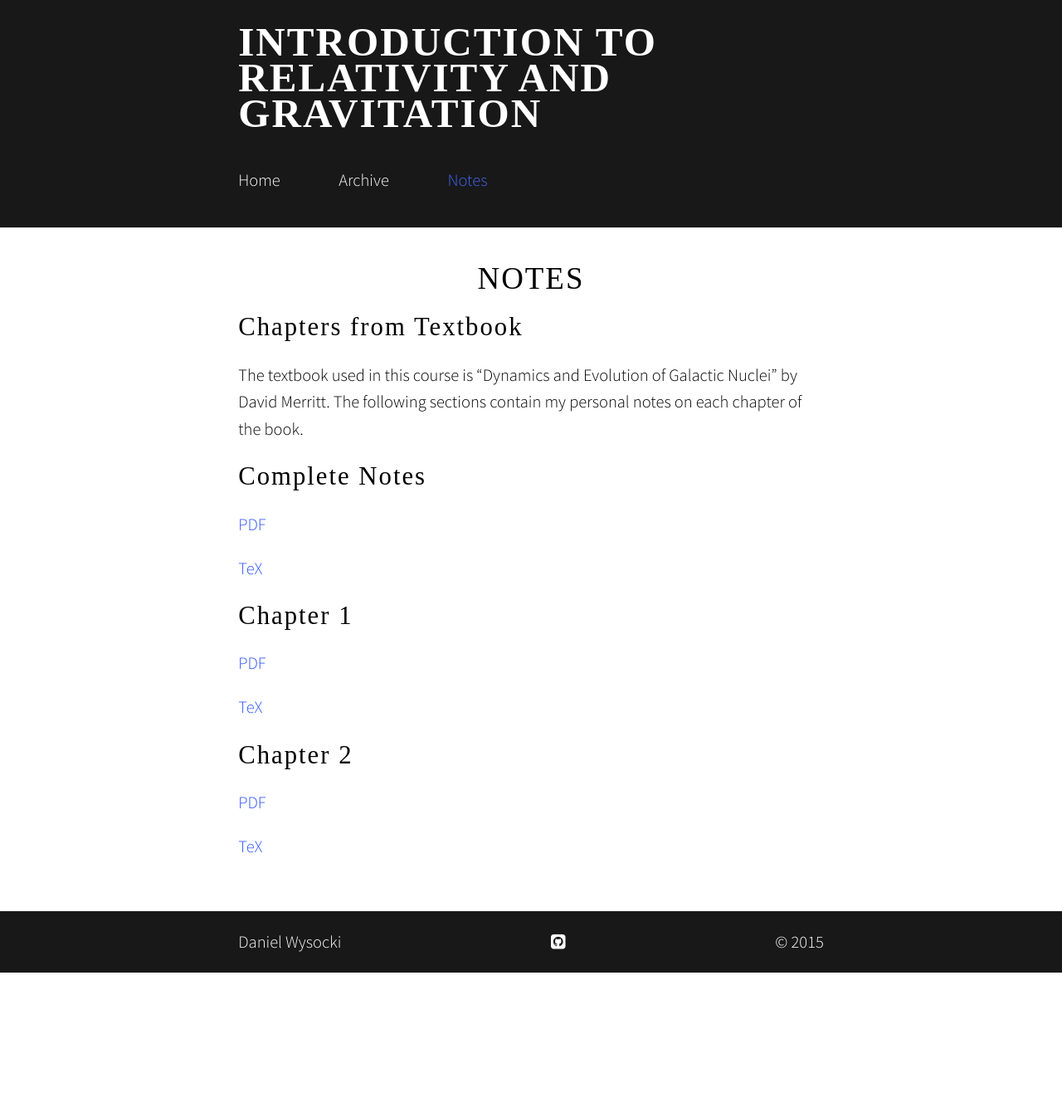
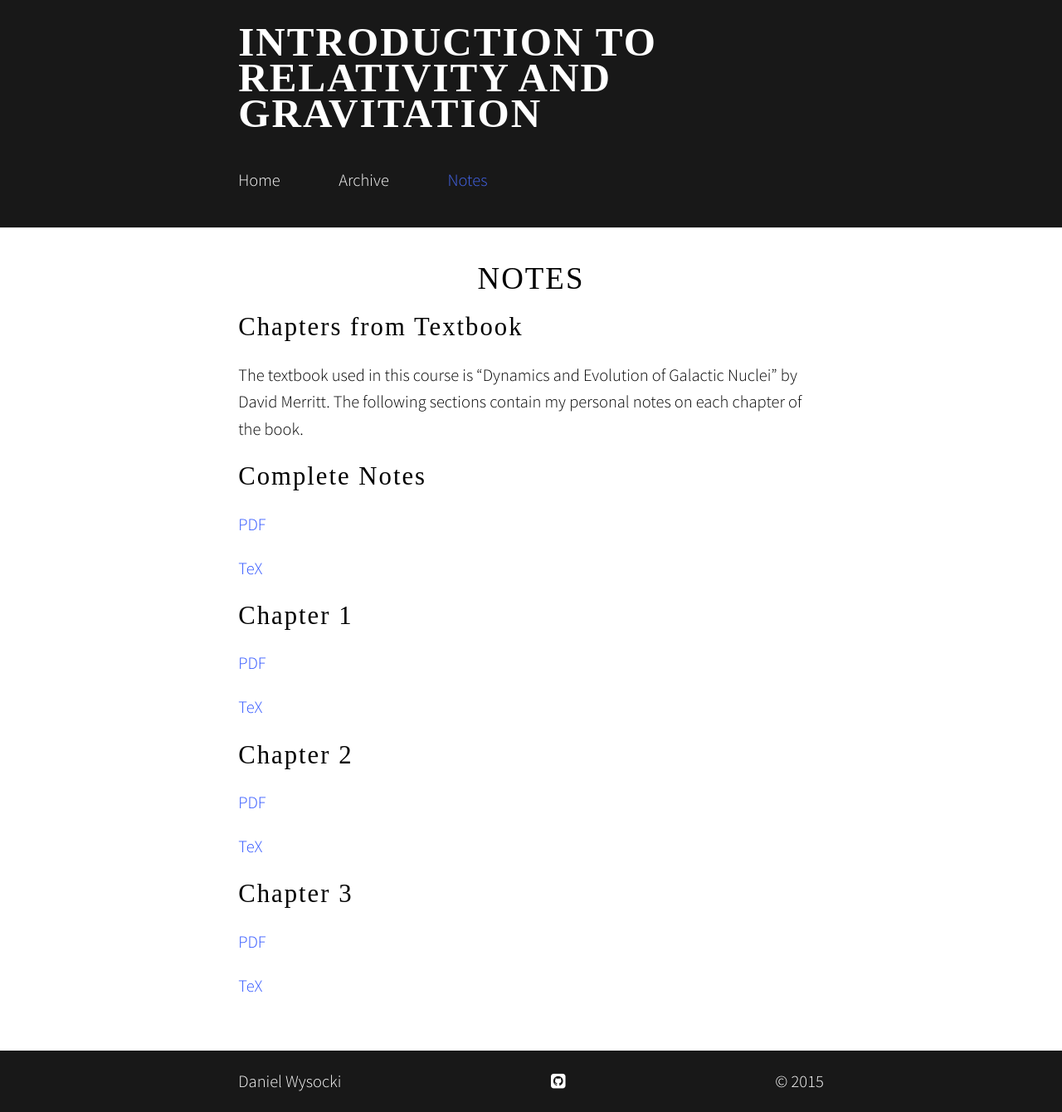
Before and after one commit to dwysocki/ASTP-760, a Jekyll site: the page built from notes.md, in a window 1280 px wide. Shown: the whole page at 83% size. Built offline with Jekyll 4.4.1, drawn with Linux system fonts in a browser that asks for light colours; nearby versions of some CDN libraries; some web fonts are replaced; before the commit the page ends 1172 px from its top, so only the background shows below that.

Commit message:
Added links to Chapter 3 material

```diff
--- a/notes.md
+++ b/notes.md
@@ -2,7 +2,7 @@
 title: Notes
 ---
 
-{% assign chapters = "1,2" | split: "," %}
+{% assign chapters = "1,2,3" | split: "," %}
 {% assign types = "PDF,TeX" | split: "," %}
 
 # Chapters from Textbook
```
